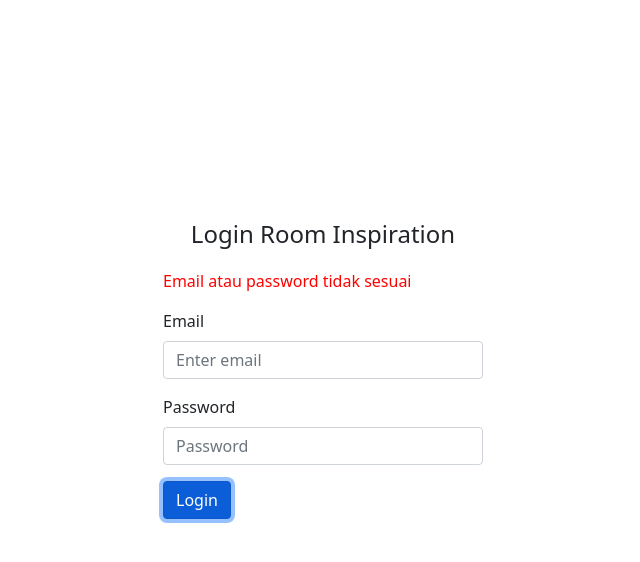
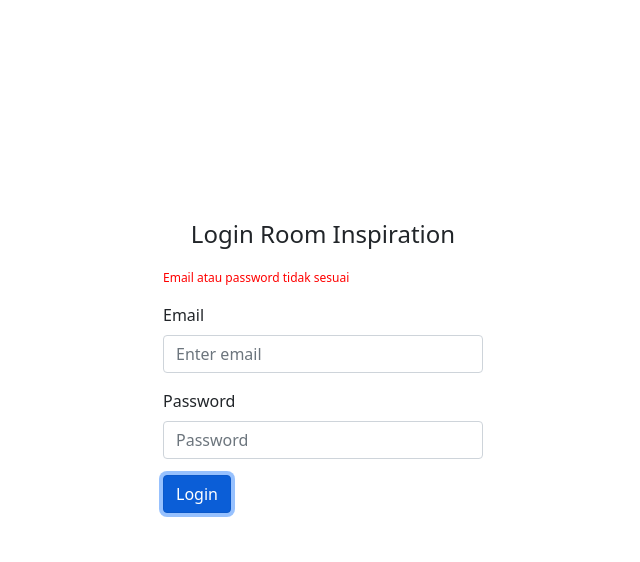
Before and after one commit to chiiaaruan/FinalProject-FE-KKN, a React (Create React App) app: page /login in a window 1280 px wide. Both pictures are taken after a click on the button "Login". Shown: the top 562 px of the page, without its empty margins (317-957 px from the left). Built offline with nearby package versions, Linux system fonts and the light colour scheme; a web font is replaced by a local one.

Commit message:
autoprefixer

```diff
--- a/package.json
+++ b/package.json
@@ -18,6 +18,9 @@
     "react-scripts": "5.0.1",
     "reactstrap": "^9.1.1",
     "web-vitals": "^2.1.4"
+  },
+  "overrides": {
+    "autoprefixer": "10.4.5"
   },
   "scripts": {
     "start": "react-scripts start",
--- a/src/content/Login.js
+++ b/src/content/Login.js
@@ -64,7 +64,7 @@ const Login = () => {
           <Card style={{ width: "20rem", height: "20rem" }}>
             <h4>  Login Room Inspiration </h4>
             <Form>
-              {errorMessage!=='' ? <p style={{color:"red"}}> {errorMessage} </p> : '' }
+              {errorMessage!=='' ? <p style={{color:"red", fontSize:"12px"}}> {errorMessage} </p> : '' }
               <Form.Group className="mb-3" controlId="formBasicEmail">
                 <Form.Label>Email</Form.Label>
                 <Form.Control value={email} onChange={(event)=>onChangeEmail(event)} type="email" placeholder="Enter email" />
```
